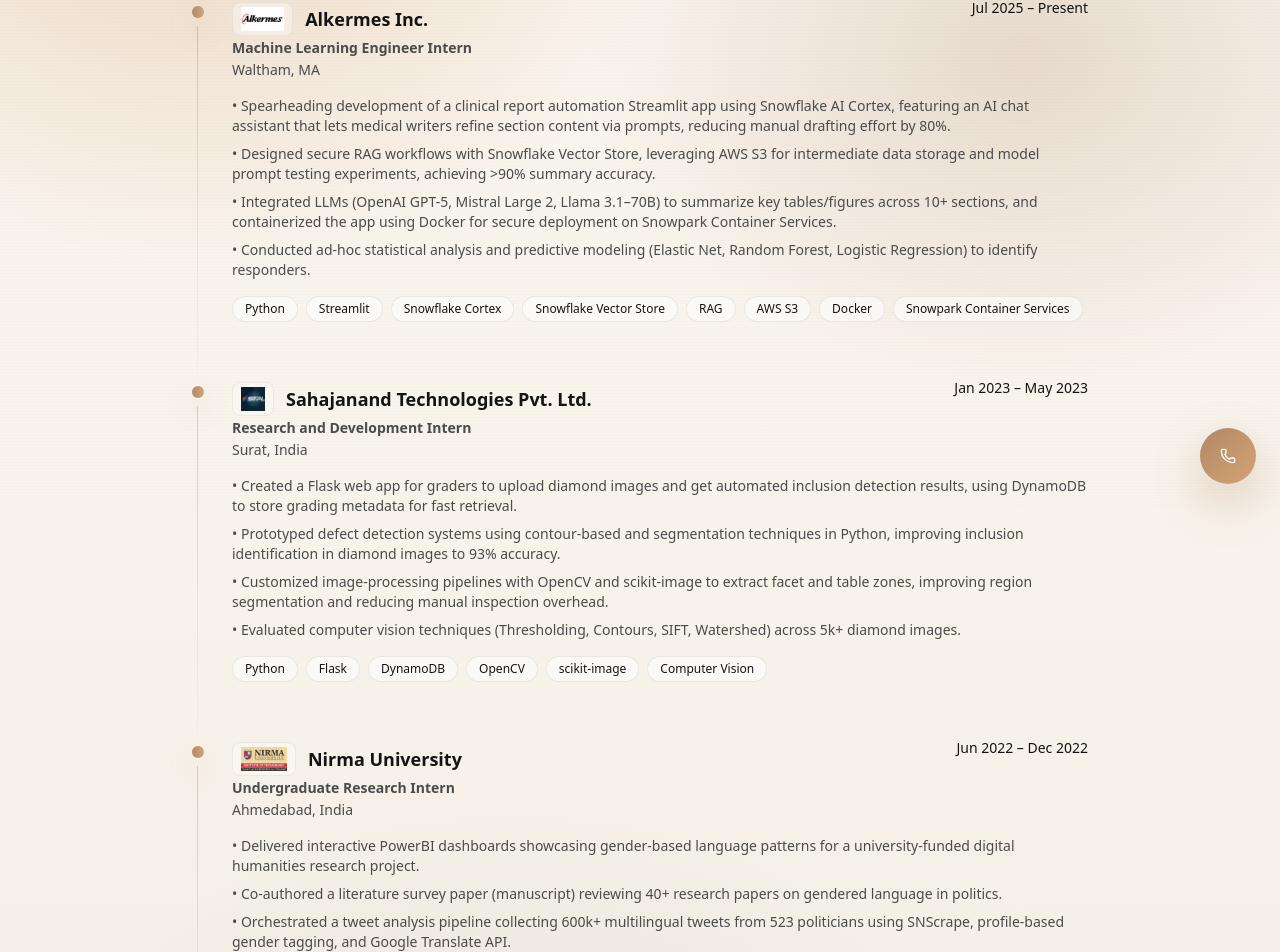
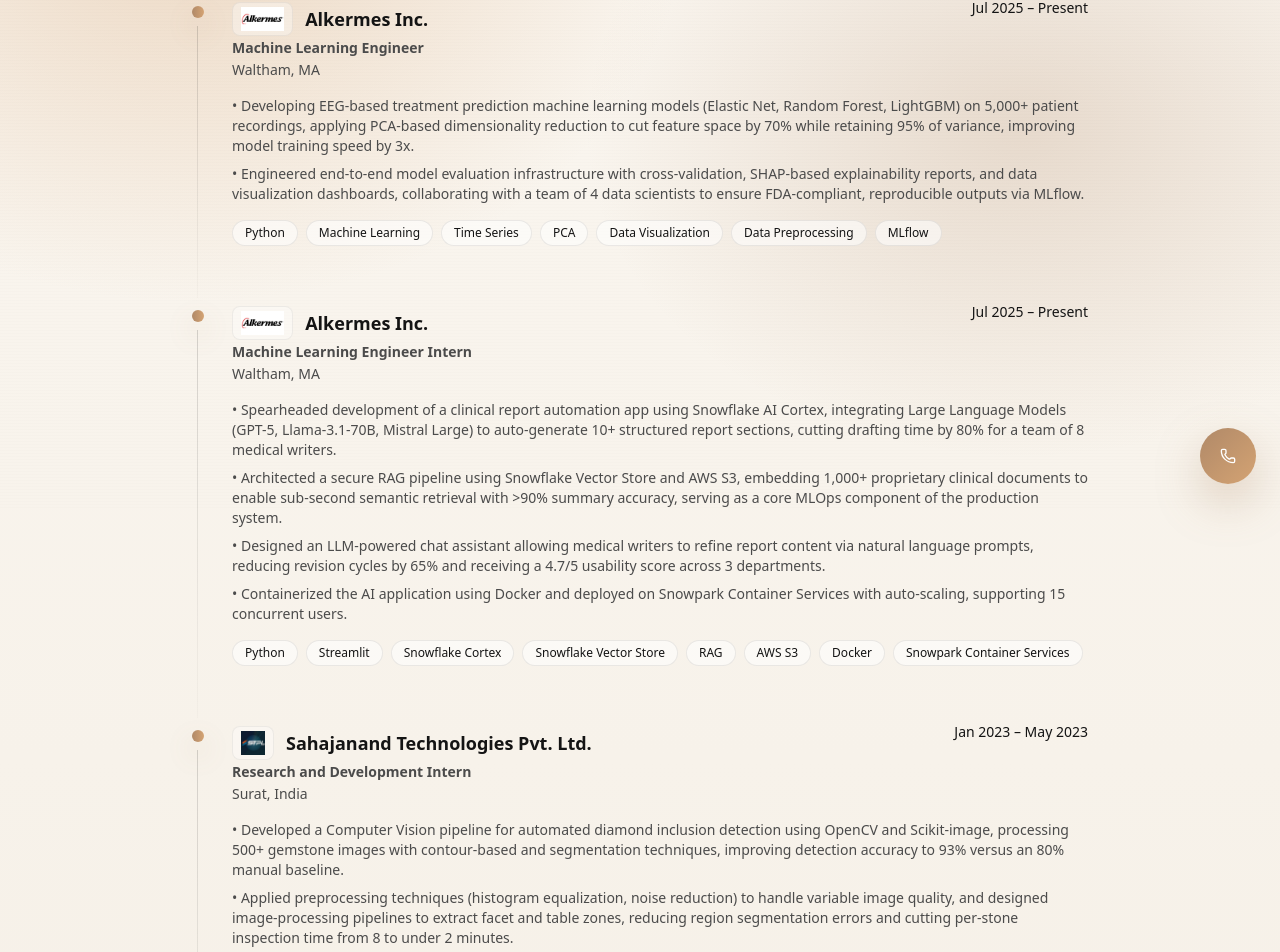
Before and after one commit to Tulsi2091/Tulsi_portfolio, a React (Vite) app: page /experience in a window 1280 px wide. Shown: the part 292-1244 px from the top of the page. Built offline with nearby package versions, Linux system fonts and the light colour scheme.

Commit message:
Update ExperiencePage.tsx

```diff
--- a/src/pages/ExperiencePage.tsx
+++ b/src/pages/ExperiencePage.tsx
@@ -16,6 +16,27 @@
 
 const experience: Exp[] = [
   {
+    role: "Machine Learning Engineer",
+    company: "Alkermes Inc.",
+    location: "Waltham, MA",
+    dates: "Jul 2025 – Present",
+    logoSrc: "/experience/Alkermes.png", // <-- add your file
+    logoAlt: "Alkermes",
+    bullets: [
+      "Developing EEG-based treatment prediction machine learning models (Elastic Net, Random Forest, LightGBM) on 5,000+ patient recordings, applying PCA-based dimensionality reduction to cut feature space by 70% while retaining 95% of variance, improving model training speed by 3x.",
+      "Engineered end-to-end model evaluation infrastructure with cross-validation, SHAP-based explainability reports, and data visualization dashboards, collaborating with a team of 4 data scientists to ensure FDA-compliant, reproducible outputs via MLflow.",
+      ],
+    tech: [
+      "Python",
+      "Machine Learning",
+      "Time Series",
+      "PCA",
+      "Data Visualization",
+      "Data Preprocessing",
+      "MLflow",
+    ],
+  },
+  {
     role: "Machine Learning Engineer Intern",
     company: "Alkermes Inc.",
     location: "Waltham, MA",
@@ -23,10 +44,10 @@
     logoSrc: "/experience/Alkermes.png", // <-- add your file
     logoAlt: "Alkermes",
     bullets: [
-      "Spearheading development of a clinical report automation Streamlit app using Snowflake AI Cortex, featuring an AI chat assistant that lets medical writers refine section content via prompts, reducing manual drafting effort by 80%.",
-      "Designed secure RAG workflows with Snowflake Vector Store, leveraging AWS S3 for intermediate data storage and model prompt testing experiments, achieving >90% summary accuracy.",
-      "Integrated LLMs (OpenAI GPT-5, Mistral Large 2, Llama 3.1–70B) to summarize key tables/figures across 10+ sections, and containerized the app using Docker for secure deployment on Snowpark Container Services.",
-      "Conducted ad-hoc statistical analysis and predictive modeling (Elastic Net, Random Forest, Logistic Regression) to identify responders.",
+      "Spearheaded development of a clinical report automation app using Snowflake AI Cortex, integrating Large Language Models (GPT-5, Llama-3.1-70B, Mistral Large) to auto-generate 10+ structured report sections, cutting drafting time by 80% for a team of 8 medical writers.",
+      "Architected a secure RAG pipeline using Snowflake Vector Store and AWS S3, embedding 1,000+ proprietary clinical documents to enable sub-second semantic retrieval with >90% summary accuracy, serving as a core MLOps component of the production system.",
+      "Designed an LLM-powered chat assistant allowing medical writers to refine report content via natural language prompts, reducing revision cycles by 65% and receiving a 4.7/5 usability score across 3 departments.",
+      "Containerized the AI application using Docker and deployed on Snowpark Container Services with auto-scaling, supporting 15 concurrent users.",
     ],
     tech: [
       "Python",
@@ -47,12 +68,11 @@
     logoSrc: "/experience/STPL.jpeg",
     logoAlt: "Sahajanand Technologies",
     bullets: [
-      "Created a Flask web app for graders to upload diamond images and get automated inclusion detection results, using DynamoDB to store grading metadata for fast retrieval.",
-      "Prototyped defect detection systems using contour-based and segmentation techniques in Python, improving inclusion identification in diamond images to 93% accuracy.",
-      "Customized image-processing pipelines with OpenCV and scikit-image to extract facet and table zones, improving region segmentation and reducing manual inspection overhead.",
-      "Evaluated computer vision techniques (Thresholding, Contours, SIFT, Watershed) across 5k+ diamond images.",
+      "Developed a Computer Vision pipeline for automated diamond inclusion detection using OpenCV and Scikit-image, processing 500+ gemstone images with contour-based and segmentation techniques, improving detection accuracy to 93% versus an 80% manual baseline.",
+      "Applied preprocessing techniques (histogram equalization, noise reduction) to handle variable image quality, and designed image-processing pipelines to extract facet and table zones, reducing region segmentation errors and cutting per-stone inspection time from 8 to under 2 minutes.",
+      "Integrated AWS DynamoDB as the metadata store for grading results, enabling structured querying across 1k+ graded diamonds and reducing data retrieval latency.",
     ],
-    tech: ["Python", "Flask", "DynamoDB", "OpenCV", "scikit-image", "Computer Vision"],
+    tech: ["Python", "Flask", "DynamoDB", "OpenCV", "scikit-image", "Computer Vision", "Image Processing", "Pipelines"],
   },
   {
     role: "Undergraduate Research Intern",
@@ -62,12 +82,12 @@
     logoSrc: "/experience/Nirma.jpg",
     logoAlt: "Nirma University",
     bullets: [
-      "Delivered interactive PowerBI dashboards showcasing gender-based language patterns for a university-funded digital humanities research project.",
+      "Orchestrated a large-scale NLP data pipeline using SNScrape and Google Translate API to collect 600K+ multilingual tweets from 523 politicians across 12 languages for a university-funded digital humanities project.",
       "Co-authored a literature survey paper (manuscript) reviewing 40+ research papers on gendered language in politics.",
-      "Orchestrated a tweet analysis pipeline collecting 600k+ multilingual tweets from 523 politicians using SNScrape, profile-based gender tagging, and Google Translate API.",
-      "Configured and trained deep learning models (CNN, ANN, LSTM, GRU, RNN) and LLMs (BERT, RoBERTa) to classify sentiment and gendered language in political discourse, achieving up to 86% accuracy.",
+      "Fine-tuned Large Language Models (BERT, RoBERTa) and deep learning models (CNN, LSTM, GRU) for sentiment analysis and gendered language classification, with RoBERTa achieving 86% accuracy, a 14 point gain over the CNN baseline.",
+      "Delivered interactive Power BI dashboards visualizing NLP-derived gendered language patterns, contributing to research that won 2nd Prize at Digital Humanities in Oxford Week, judged by Oxford University and Alan Turing Institute researchers.",
     ],
-    tech: ["PowerBI", "Python", "SNScrape", "Google Translate API", "BERT", "RoBERTa", "Deep Learning"],
+    tech: ["PowerBI", "Python", "Natural Language Preocessing", "SNScrape", "Google Translate API", "LLMs", "Deep Learning", "Neural Networks"],
   },
   {
     role: "Software Development Intern",
@@ -77,12 +97,11 @@
     logoSrc: "/experience/Avioryn.jpeg",
     logoAlt: "Avioryn",
     bullets: [
-      'Co-developed key modules for “LivLaundry”, a full-stack laundry logistics platform, including real-time product tracking and OTP-based user authentication using Node.js, MongoDB, and 2Factor API.',
-      "Implemented QR code generation and password recovery in JavaScript, streamlining product handoff and reducing manual tracking errors across partner operations.",
+      "Co-developed core backend modules for 'CleanZone', a laundry logistics platform, using Node.js and MongoDB, enabling real-time order tracking and reducing lost-order support queries across partner operations.",
+      "Implemented OTP-based authentication via the 2Factor API, QR code generation for product handoff, and a password recovery module in JavaScript, securing transactions and streamlining re-engagement for 30+ partner accounts.",
       "Collaborated with 2 UX designers to build data-driven dashboards, optimizing usability for multiple user personas.",
-      "Operated within an Agile team of 5 using ClickUp for task management and Slack for real-time collaboration.",
     ],
-    tech: ["Node.js", "MongoDB", "JavaScript", "2Factor API", "Agile", "ClickUp", "Slack"],
+    tech: ["Node.js", "MongoDB", "JavaScript", "2Factor API", "Backend", "UI/UX", "APIs"],
   },
 ];
 
```
